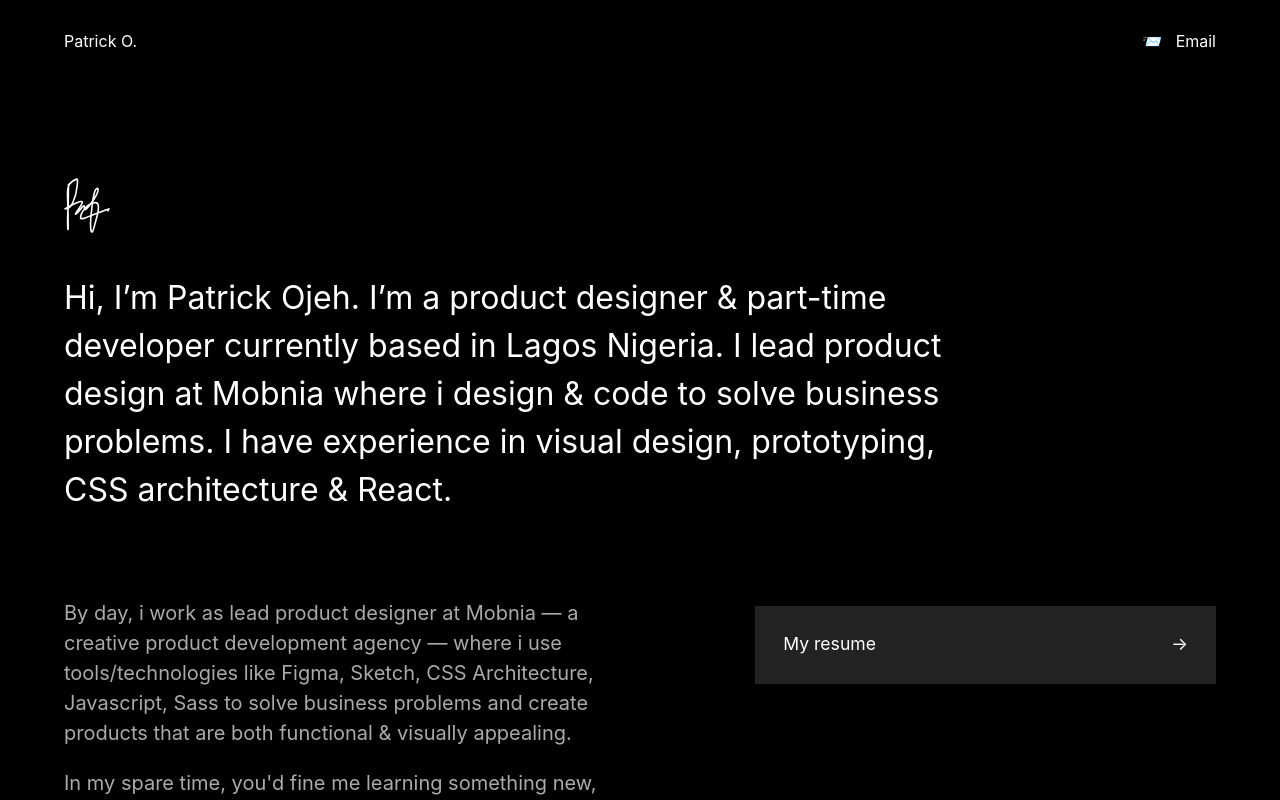
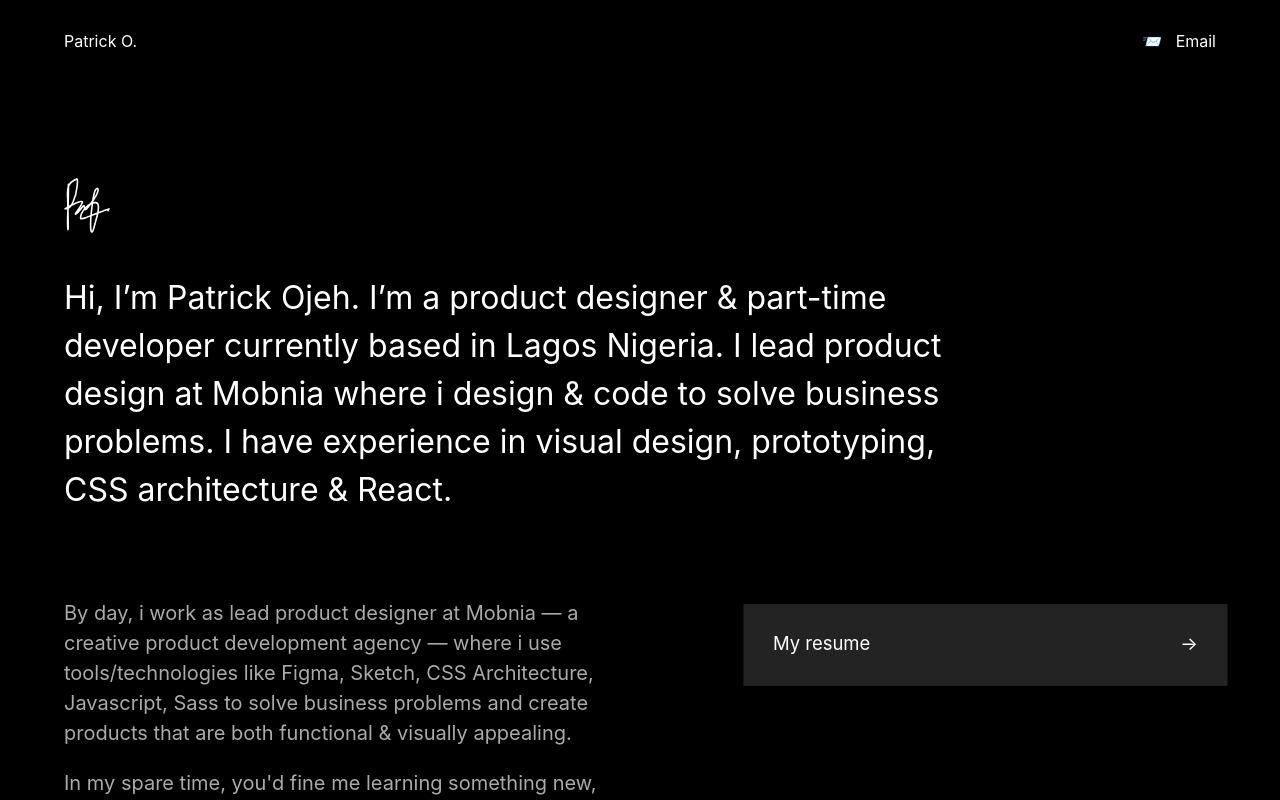
Before and after one commit to patrickojeh/portfolio, a React (Create React App) app: page / in a window 1280 px wide. In both pictures the pointer is over the link 985 px from the left and 645 px from the top of the page. Shown: the top 800 px of the page. Built offline with nearby package versions, Linux system fonts and the light colour scheme.

Commit message:
add hover effect to resume button

```diff
--- a/src/App.css
+++ b/src/App.css
@@ -27,7 +27,11 @@ p {
   font-size: 1rem;
   padding: 24px 28px 26px;
   position: relative;
+  transition: 0.2s ease-in-out all;
   top: 28px;
+}
+.resume-link:hover {
+  transform: scale(1.05);
 }
 
 @media screen and (min-width: 60em) {
```
